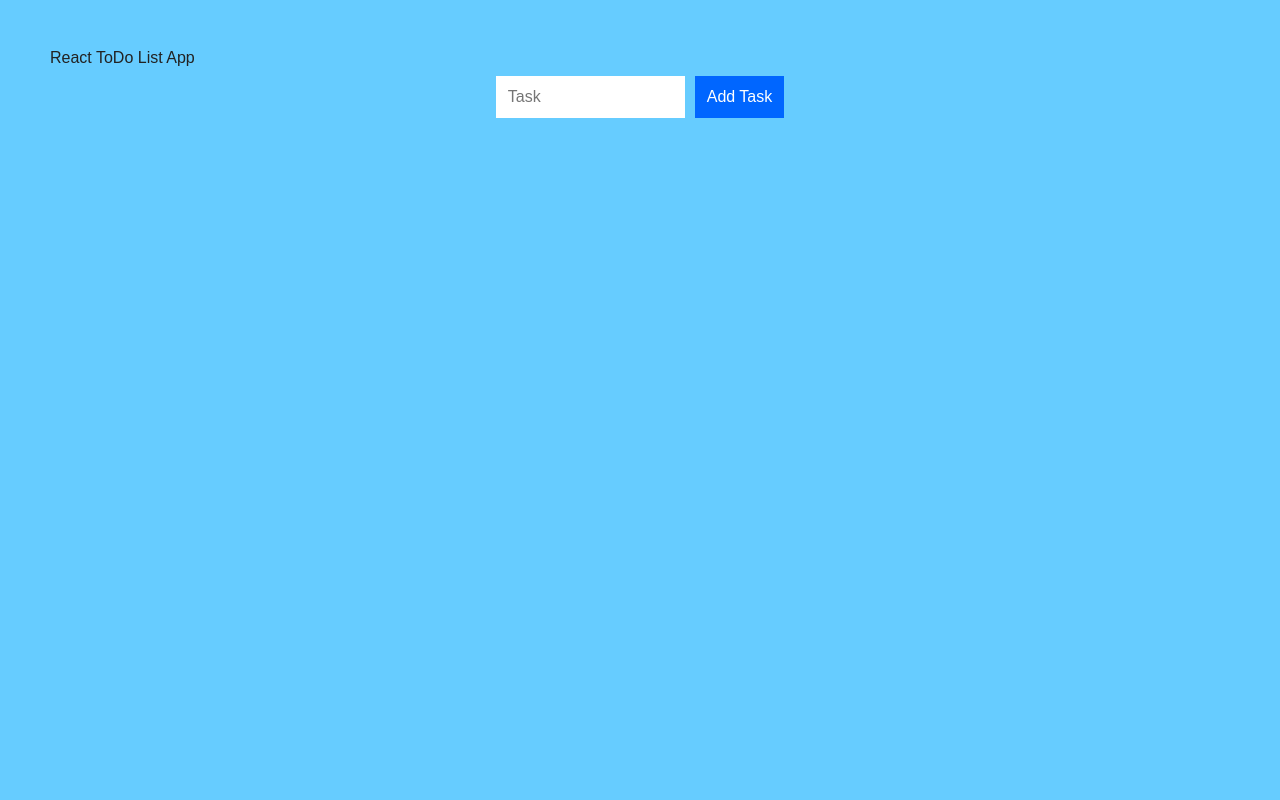
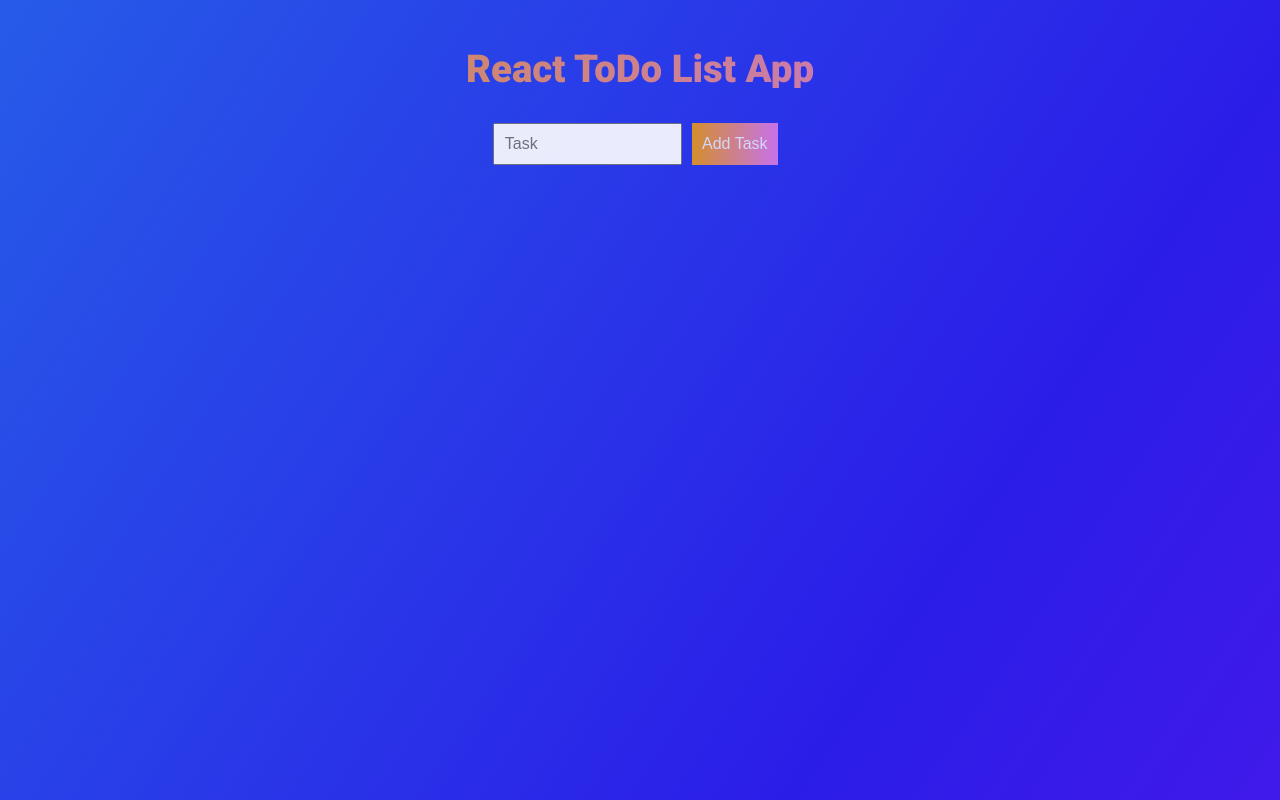
Before and after one commit to nugentmichael/react-todo, a React (Create React App) app: page / in a window 1280 px wide. Built offline with nearby package versions, Linux system fonts and the light colour scheme; the HTML template or start-up script is replaced by a standard one.

Commit message:
Add additional styling and animations.

```diff
--- a/src/App.css
+++ b/src/App.css
@@ -1,3 +1,32 @@
+/* Import Roboto typeface */
+@import url('https://fonts.googleapis.com/css?family=Roboto:100,100i,300,300i,400,400i,500,500i,700,700i,900,900i&display=swap');
+
+html {
+    width: 100%;
+    height: 100%;
+}
+
+body {
+    padding: 50px;
+    background: #7abcff;
+    /* Old browsers */
+    background: -moz-linear-gradient(top, #7abcff 0%, #60abf8 44%, #4096ee 100%);
+    /* FF3.6-15 */
+    background: -webkit-linear-gradient(top, #7abcff 0%, #60abf8 44%, #4096ee 100%);
+    /* Chrome10-25,Safari5.1-6 */
+    background: linear-gradient(to bottom, #7abcff 0%, #60abf8 44%, #4096ee 100%);
+    /* W3C, IE10+, FF16+, Chrome26+, Opera12+, Safari7+ */
+    filter: progid:DXImageTransform.Microsoft.gradient(startColorstr='#7abcff', endColorstr='#4096ee', GradientType=0);
+    /* IE6-9 */
+    font-family: 'Roboto', sans-serif;
+}
+
+#container {
+    display: flex;
+    justify-content: center;
+    flex-direction: column-reverse;
+}
+
 .App {
     text-align: center;
 }
@@ -33,38 +62,157 @@
     }
 }
 
-body {
+.wrapper {
     padding: 50px;
-    background-color: #66CCFF;
-    font-family: sans-serif;
+    left: 0;
+    right: 0;
+    top: 0;
+    bottom: 0;
+    position: absolute;
+    background: linear-gradient(124deg, #ff2400, #e81d1d, #e8b71d, #e3e81d, #1de840, #1ddde8, #2b1de8, #dd00f3, #dd00f3);
+    background-size: 1800% 1800%;
+    -webkit-animation: rainbow 18s ease infinite;
+    -z-animation: rainbow 18s ease infinite;
+    -o-animation: rainbow 18s ease infinite;
+    animation: rainbow 18s ease infinite;
 }
 
-#container {
-    display: flex;
-    justify-content: center;
-    flex-direction: column-reverse;
+@-webkit-keyframes rainbow {
+    0% {
+        background-position: 0% 82%
+    }
+
+    50% {
+        background-position: 100% 19%
+    }
+
+    100% {
+        background-position: 0% 82%
+    }
+}
+
+@-moz-keyframes rainbow {
+    0% {
+        background-position: 0% 82%
+    }
+
+    50% {
+        background-position: 100% 19%
+    }
+
+    100% {
+        background-position: 0% 82%
+    }
+}
+
+@-o-keyframes rainbow {
+    0% {
+        background-position: 0% 82%
+    }
+
+    50% {
+        background-position: 100% 19%
+    }
+
+    100% {
+        background-position: 0% 82%
+    }
+}
+
+@keyframes rainbow {
+    0% {
+        background-position: 0% 82%
+    }
+
+    50% {
+        background-position: 100% 19%
+    }
+
+    100% {
+        background-position: 0% 82%
+    }
+}
+
+#title {
+    text-align: center;
+    font-size: 3vw;
+    font-weight: 800;
+    opacity: 0.8;
+    background: #4096ee;
+    background: -webkit-linear-gradient(left, orange, violet);
+    background: -o-linear-gradient(right, orange, violet);
+    background: -moz-linear-gradient(right, orange, violet);
+    background: linear-gradient(to right, orange, violet);
+    -webkit-background-clip: text;
+    -webkit-text-fill-color: transparent;
+}
+
+.todoListMain .header {
+    margin: 25px 0;
 }
 
 .todoListMain .header input {
     padding: 10px;
     font-size: 16px;
-    border: 2px solid #FFF;
     width: 165px;
+    opacity: 0.9;
+    transition: border 400ms ease-out;
 }
 
 .todoListMain .header button {
+    position: relative;
+    display: inline-block;
+    margin: 10px;
     padding: 10px;
+    height: 42px;
     font-size: 16px;
-    margin: 10px;
-    margin-right: 0px;
-    background-color: #0066FF;
     color: #FFF;
-    border: 2px solid #0066FF;
+    border: none;
+    opacity: 0.8;
+    background: rgb(43, 29, 232);
+    background: linear-gradient(90deg, rgba(43, 29, 232, 1) 0%, rgba(238, 130, 238, 1) 100%);
+    -webkit-transform: perspective(1px) translateZ(0);
+    transform: perspective(1px) translateZ(0);
+    box-shadow: 0 0 1px rgba(0, 0, 0, 0);
+    -webkit-transition-property: color;
+    transition-property: color;
+    -webkit-transition-duration: 0.3s;
+    transition-duration: 0.3s;
 }
 
-.todoListMain .header button:hover {
-    background-color: #003399;
-    border: 2px solid #003399;
+.todoListMain .header button:hover::before,
+.todoListMain .header button:focus::before,
+.todoListMain .header button:active::before {
+    -webkit-transform: scaleX(0);
+    transform: scaleX(0);
+}
+
+.todoListMain .header button::before {
+    content: "";
+    position: absolute;
+    z-index: -1;
+    top: 0;
+    bottom: 0;
+    left: 0;
+    right: 0;
+    background: rgb(255, 165, 0);
+    background: linear-gradient(90deg, rgba(255, 165, 0, 1) 0%, rgba(238, 130, 238, 1) 100%);
+    -webkit-transform: scaleX(1);
+    transform: scaleX(1);
+    -webkit-transform-origin: 50%;
+    transform-origin: 50%;
+    -webkit-transition-property: transform;
+    transition-property: transform;
+    -webkit-transition-duration: 0.3s;
+    transition-duration: 0.3s;
+    -webkit-transition-timing-function: ease-out;
+    transition-timing-function: ease-out;
+}
+
+.todoListMain .header button:hover,
+.todoListMain .header button:focus,
+.todoListMain .header button:active {
+    color: #FFF;
     cursor: pointer;
 }
 
@@ -94,15 +242,50 @@ ul.theList {
 
 
 .theList li {
+	position: relative;
+	padding: 15px;
+	margin-bottom: 15px;
     color: #333;
-    background-color: rgba(255, 255, 255, .5);
-    padding: 15px;
-    margin-bottom: 15px;
+    background-color: rgba(255, 255, 255, .8);
     border-radius: 5px;
-    transition: background-color .2s ease-out;
+	-webkit-transform: perspective(1px) translateZ(0);
+	transform: perspective(1px) translateZ(0);
+	box-shadow: 0 0 1px rgba(0, 0, 0, 0);
+	-webkit-transition-property: color;
+	transition-property: color;
+	-webkit-transition-duration: 0.3s;
+	transition-duration: 0.3s;
 }
 
-.todoListMain .theList li:hover {
-    background-color: pink;
-    cursor: pointer;
+.theList li::before {
+    content: "";
+    position: absolute;
+    z-index: -1;
+    top: 0;
+    left: 0;
+    right: 0;
+    bottom: 0;
+    background: red;
+    -webkit-transform: scaleX(0);
+    transform: scaleX(0);
+    -webkit-transform-origin: 0 50%;
+    transform-origin: 0 50%;
+    -webkit-transition-property: transform;
+    transition-property: transform;
+    -webkit-transition-duration: 0.3s;
+    transition-duration: 0.3s;
+    -webkit-transition-timing-function: ease-out;
+    transition-timing-function: ease-out;
 }
+
+.theList li:hover {
+	cursor: pointer;
+	color: #FFF;
+}
+
+.theList li:hover::before,
+.theList li:focus::before,
+.theList li:active::before {
+    -webkit-transform: scaleX(1);
+    transform: scaleX(1);
+}
```
